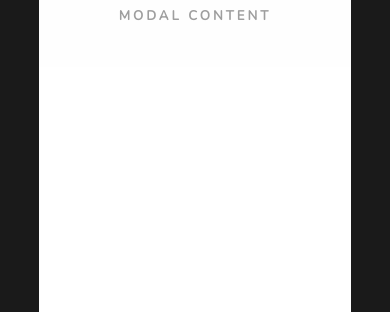
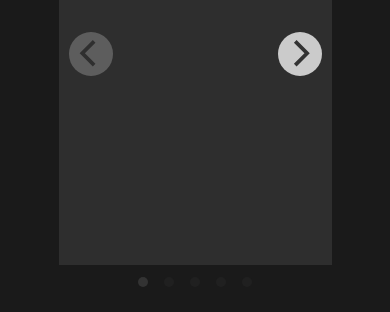
Before and after one commit to grmillsy1/tech_test_deloitte, a website: page views/index.html in a window 390 px wide. Shown: the part 250-562 px from the top of the page. Drawn offline with nearby package versions, Linux system fonts and the light colour scheme.

Commit message:
added in a plugin for a simple responsive carousel

```diff
--- a/public/stylesheets/style.css
+++ b/public/stylesheets/style.css
@@ -24,6 +24,8 @@ h5 {
 .header h3 {
     padding:10px;
 }
+
+
 /*section1*/
 .large_image {
     background-color: #2e2e2e;
@@ -32,6 +34,18 @@ h5 {
     margin-right: auto;
     margin-left: auto;
     position: relative;
+}
+/*flickity*/
+.gallery {
+    background: #2e2e2e;
+}
+.gallery-cell {
+    width: 100%;
+    height: 50vh;
+    margin-right: 10px;
+    background: #2e2e2e;
+    counter-increment: gallery-cell;
+    text-align: center;
 }
 
 #first_text_wrapper {
@@ -92,7 +106,7 @@ h5 {
     display: -webkit-flex;
     -webkit-flex-flow: row wrap;
     justify-content: space-around;
-
+    font-size: 0.3em;
 }
 
 .flex-image {
@@ -245,7 +259,7 @@ h5 {
 /*/The modal*/
 .modal_wrapper {
     background-color: white;
-    display: block;
+    display: none;
     position: fixed;
     z-index: 1;
     margin-top: 100px;
@@ -268,7 +282,6 @@ h5 {
     color: #2e2e2e;
 }
 
-
 #close {
     color: #aaaaaa;
     float: right;
--- a/views/index.html
+++ b/views/index.html
@@ -5,6 +5,8 @@
   <title>Hello</title>
   <link rel='stylesheet' href='/stylesheets/style.css'>
   <link href="https://fonts.googleapis.com/css?family=Nunito" rel="stylesheet">
+  <link rel="stylesheet" href="https://unpkg.com/flickity@2/dist/flickity.css">
+  <script src="https://unpkg.com/flickity@2/dist/flickity.pkgd.js"></script>
 
 </head>
 <body>
@@ -16,8 +18,15 @@
             </div>
         </section>
         <section>
+        <!-- Using Flickity as a pugin as it is responsive and easy to use and customise. Would create my own if I had enough time. -->
             <div class="large_image carousel">
-                <p> Feature image or slider </p>
+                <div class="gallery js-flickity">
+                  <div class="gallery-cell"> IMAGE 1</div>
+                  <div class="gallery-cell"> IMAGE 2</div>
+                  <div class="gallery-cell"> IMAGE 3</div>
+                  <div class="gallery-cell"> IMAGE 4</div>
+                  <div class="gallery-cell"> IMAGE 5</div>
+                </div>
             </div>
             <div id="first_text_wrapper">
                 <div id="large_blurb">
```
